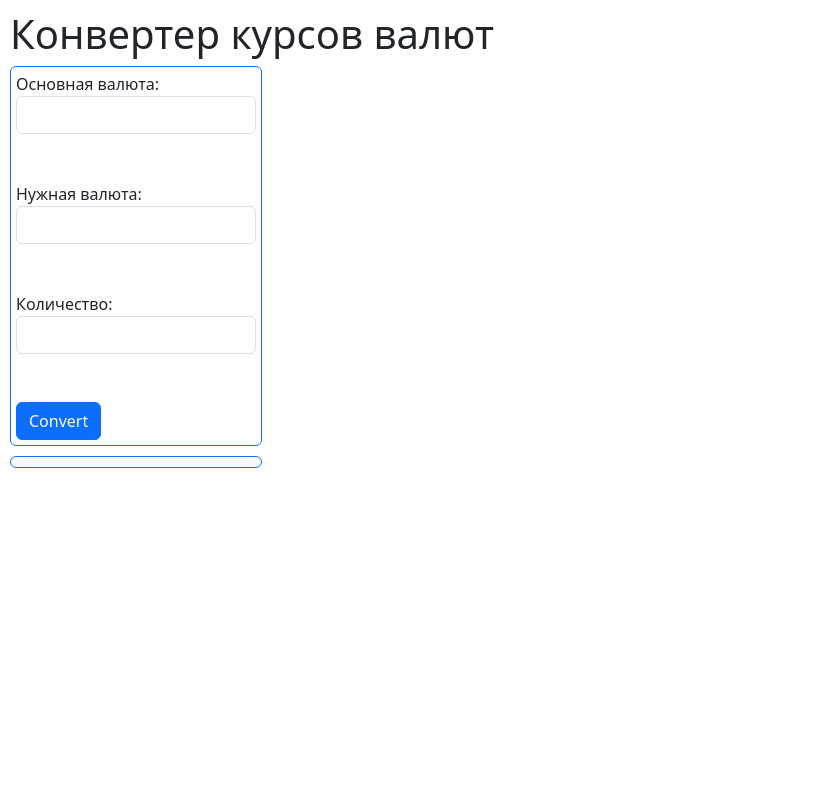
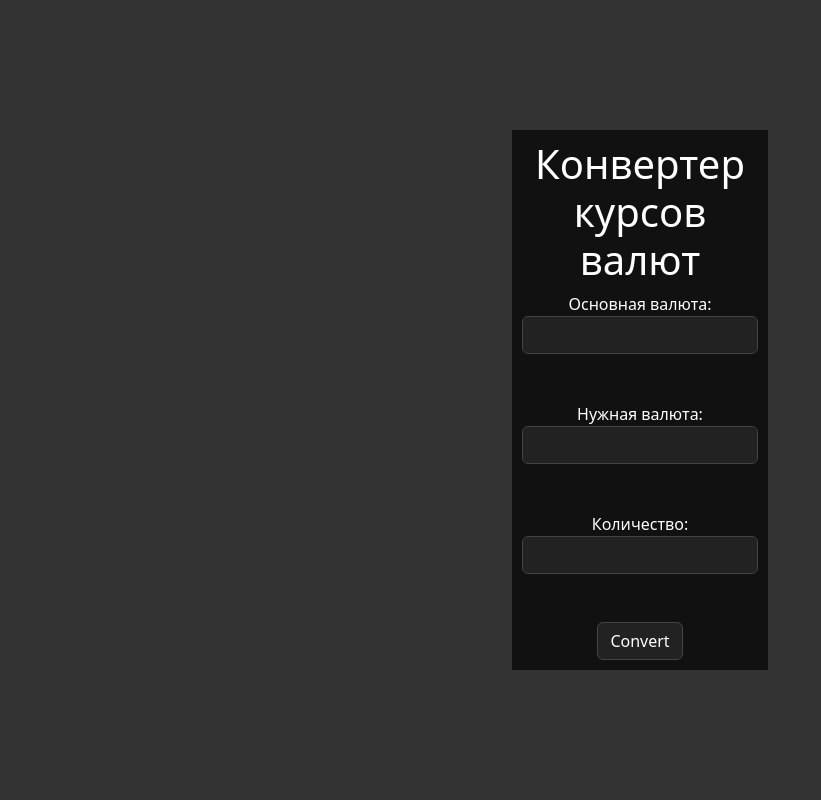
Before and after one commit to Doormat0608/lab_3_4, a Python web app: template templates/index.html in a window 1280 px wide. Shown: the whole page, without its empty margins (0-821 px from the left). Run offline with Jinja, Linux system fonts and the light colour scheme; the template is opened without the code that fills it, so the values that code supplies are empty.

Commit message:
Update index.html

```diff
--- a/templates/index.html
+++ b/templates/index.html
@@ -1,30 +1,109 @@
 <!DOCTYPE html>
+
 <html>
+
   <head>
+
     <title>Конвертер курсов валют</title>
+
     <link href="https://cdn.jsdelivr.net/npm/bootstrap@5.3.0-alpha3/dist/css/bootstrap.min.css" rel="stylesheet" integrity="sha384-KK94CHFLLe+nY2dmCWGMq91rCGa5gtU4mk92HdvYe+M/SXH301p5ILy+dN9+nJOZ" crossorigin="anonymous">
+
+    <style>
+
+      body {
+
+        background-color: #333333;
+
+        color: white;
+
+        display: flex;
+
+        justify-content: center;
+
+        align-items: center;
+
+        height: 100vh;
+
+      }
+
+      .container {
+
+        background-color: #111111;
+
+        padding: 10px;
+
+        width: 20%;
+
+        text-align: center;
+
+      }
+
+      .container input[type="text"],
+
+      .container input[type="submit"] {
+
+        background-color: #222222;
+
+        color: white;
+
+        border-color: #444444;
+
+      }
+
+      .container input[type="text"]::placeholder {
+
+        color: #999999;
+
+      }
+
+    </style>
+
   </head>
-  <body style="padding: 10px;">
-    <h1>Конвертер курсов валют</h1>
-    <div style="width:20%; padding: 5px;" class="border border-primary rounded">
+
+  <body>
+
+    <div class="container">
+
+      <h1>Конвертер курсов валют</h1>
+
       <form method="POST" action="{{ url_for('convert') }}">
+
         <label for="base_currency">Основная валюта:</label>
+
         <input type="text" class="form-control" name="base_currency" id="base_currency"><br><br>
+
         <label for="target_currency">Нужная валюта:</label>
+
         <input type="text" class="form-control" name="target_currency" id="target_currency"><br><br>
+
         <label for="amount">Количество:</label>
+
         <input type="text" class="form-control" name="amount" id="amount"><br><br>
+
         <input class="btn btn-primary" type="submit" value="Convert">
+
       </form>
+
+      {% if base_currency and target_currency and amount and converted_amount %}
+
+        <div style="margin-top: 10px;">
+
+          <p>Основная валюта: {{ base_currency }}</p>
+
+          <p>Нужная валюта: {{ target_currency }}</p>
+
+          <p>Количество: {{ amount }}</p>
+
+          <p>Конвертированная сумма: {{ converted_amount }}</p>
+
+        </div>
+
+      {% endif %}
+
     </div>
-    <div class="border border-primary rounded" style="width:20%; margin-top: 10px; padding: 5px;">
-      {% if base_currency and target_currency and amount and converted_amount %}
-        <p>Основная валюта: {{ base_currency }}</p>
-        <p>Нужная валюта: {{ target_currency }}</p>
-        <p>Количество: {{ amount }}</p>
-        <p>Конвертированная сумма: {{ converted_amount }}</p>
-      {% endif %}
-    </div>
+
     <script src="https://cdn.jsdelivr.net/npm/bootstrap@5.3.0-alpha3/dist/js/bootstrap.bundle.min.js" integrity="sha384-ENjdO4Dr2bkBIFxQpeoTz1HIcje39Wm4jDKdf19U8gI4ddQ3GYNS7NTKfAdVQSZe" crossorigin="anonymous"></script>
+
   </body>
+
 </html>
```
